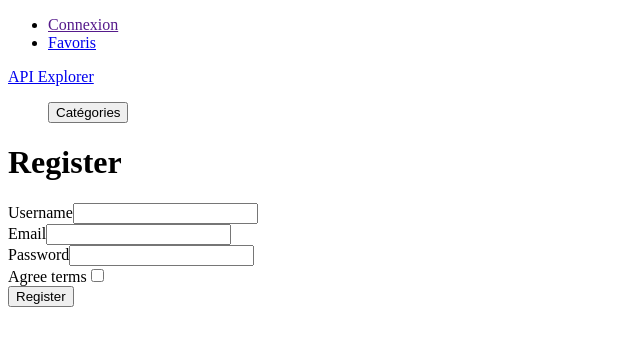
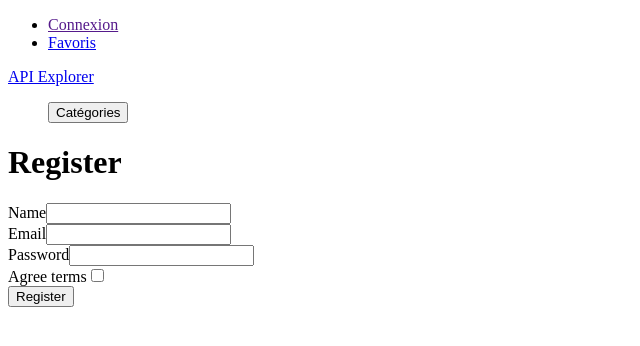
Before and after one commit to Pakorek/Api_Explorer, a Symfony app: template templates/registration/register.html.twig in a window 1280 px wide. Shown: the top 346 px of the page, without its empty margins (0-640 px from the left). Run offline with Twig, Linux system fonts and the light colour scheme; the template is opened without the code that fills it, so the values that code supplies are empty; form fields are guessed from the names that the template uses; some libraries are stand-ins or nearby versions.

Commit message:
mini fix

```diff
--- a/templates/fragments/_nav_bar.html.twig
+++ b/templates/fragments/_nav_bar.html.twig
@@ -3,7 +3,7 @@
     <ul class="navbar-nav mr-5">
         {% if app.user is not null %}
             <li class="nav-item">
-                <a class="nav-link" href="">Mon compte</a>
+                <a class="nav-link" href="{{ path('explorer_profil', {'user': app.user.id}) }}">Mon compte</a>
             </li>
         {% else %}
             <li class="nav-item">
--- a/templates/registration/register.html.twig
+++ b/templates/registration/register.html.twig
@@ -10,7 +10,7 @@
     <h1>Register</h1>
 
     {{ form_start(registrationForm) }}
-        {{ form_row(registrationForm.username) }}
+        {{ form_row(registrationForm.name) }}
         {{ form_row(registrationForm.email) }}
         {{ form_row(registrationForm.plainPassword, {
             label: 'Password'
```
Also changed, not shown: public/uploads/morse.jpg (added).
